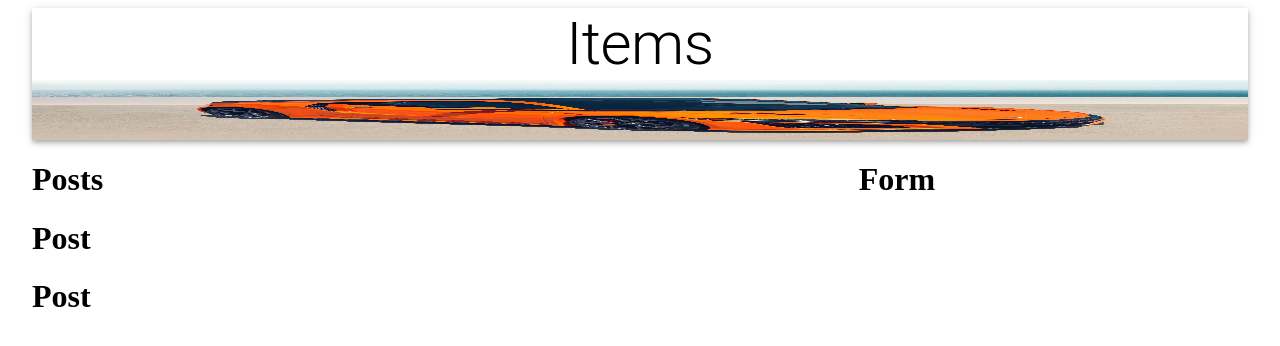
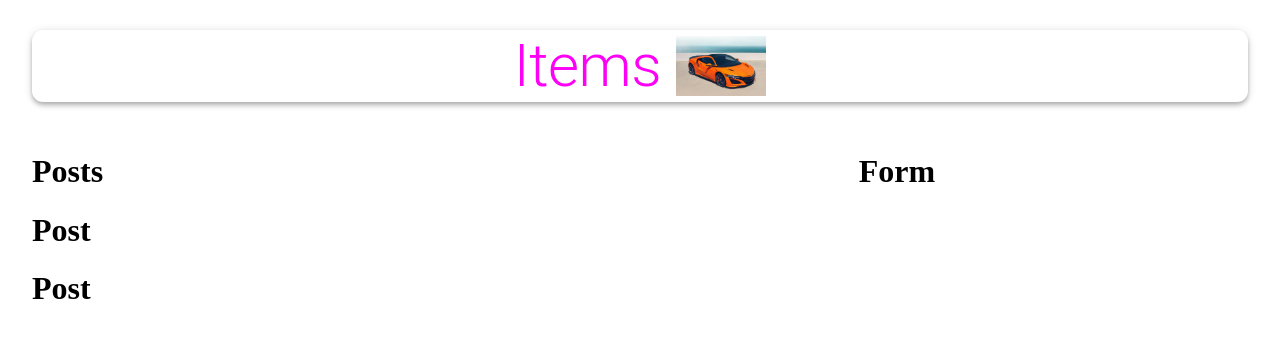
Before and after one commit to toorajj/ScrollListFrontEnd, a React (Create React App) app: page / in a window 1280 px wide. Shown: the top 346 px of the page. Built offline with nearby package versions, Linux system fonts and the light colour scheme.

Commit message:
added styling to App.js using makeStyles from material-ui in styles.js

```diff
--- a/src/App.js
+++ b/src/App.js
@@ -4,13 +4,17 @@ import { Container, AppBar, Typography, Grow, Grid } from '@material-ui/core';
 import items from './images/car.jpg'
 import Posts from './components/Posts/Posts'
 import Form  from './components/Form/Form'
+import useStyles from './styles';
 
 function App() {
+
+  const classes = useStyles();
+
   return (
     <Container maxwidth="lg">
-      <AppBar position="static" color= "inherit">
-        <Typography variant="h2" align="center">Items</Typography>
-        <img src={items} alt="items" height="60" />
+      <AppBar className={ classes.appBar } position="static" color= "inherit">
+        <Typography className={ classes.heading } variant="h2" align="center">Items</Typography>
+        <img className={ classes.image } src={items} alt="items" height="60" />
       </AppBar>
       <Grow in>
         <Grid container justify="space-between" alignItems="stretch" spacing={3}>
--- /dev/null
+++ b/src/styles.js
@@ -0,0 +1,20 @@
+import { makeStyles } from '@material-ui/core/styles'
+
+export default makeStyles(() => ({
+
+  appBar: {
+    borderRadius: 11,
+    margin: '30px 0',
+    display: 'flex',
+    flexDirection: 'row',
+    justifyContent: 'center',
+    alignItems: 'center',
+  },
+  heading: {
+    color: 'rgba(253,0,246, 1)',
+  },
+  image: {
+    marginLeft: '15px',
+  },
+
+}));
```
